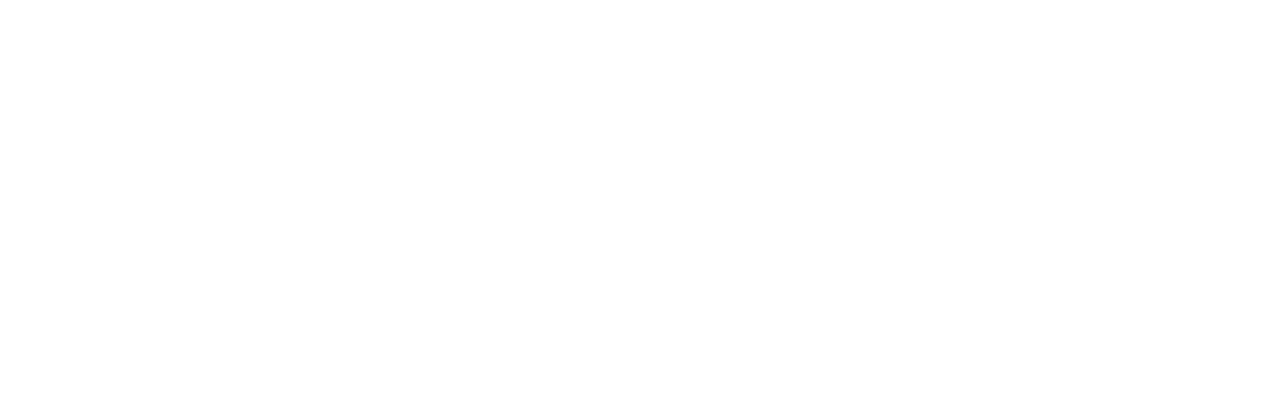
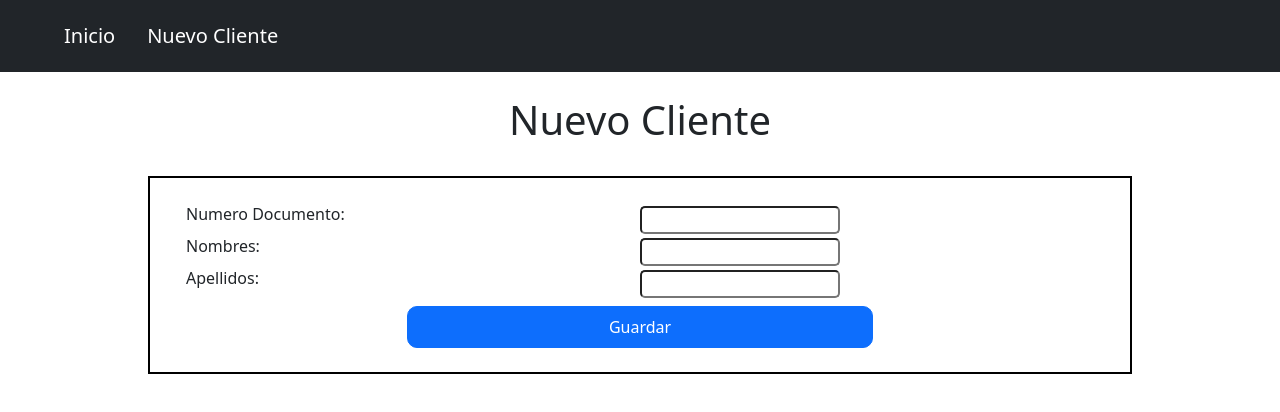
Before and after one commit to daroap19/PracticaQuiz, a plain HTML site: page cliente.html in a window 1280 px wide. Drawn offline with nearby package versions, Linux system fonts and the light colour scheme.

Commit message:
tercer guardado del quiz

```diff
--- a/cliente.html
+++ b/cliente.html
@@ -1,12 +1,34 @@
 <!DOCTYPE html>
-<html lang="en">
+<html lang="es">
 <head>
     <meta charset="UTF-8">
     <meta http-equiv="X-UA-Compatible" content="IE=edge">
     <meta name="viewport" content="width=device-width, initial-scale=1.0">
     <title>Clientes</title>
+    <link href="https://cdn.jsdelivr.net/npm/bootstrap@5.3.0-alpha3/dist/css/bootstrap.min.css" rel="stylesheet" integrity="sha384-KK94CHFLLe+nY2dmCWGMq91rCGa5gtU4mk92HdvYe+M/SXH301p5ILy+dN9+nJOZ" crossorigin="anonymous">
 </head>
 <body>
-
+    <nav>
+        <div class="navbar bg-dark d-flex flex-row" data-bs-theme="dark">
+            <div class="navbar bg-dark" id="navbarNavAltMarkup">
+              <div class="navbar-brand d-flex flex-row mx-5">
+                <a class="nav-link active mx-3" href="./index.html">Inicio</a>
+                <a class="nav-link active mx-3" href="./cliente.html">Nuevo Cliente</a>
+              </div>
+            </div>
+          </div>
+    </nav>
+    <section  class="d-flex flex-column w-75 mx-auto"><br>
+        <h1 class="mx-auto">Nuevo Cliente</h1><br>
+        <form  class="p-4 row row-cols-2 border border-2 border-black " style="--bs-columns:2; --bs-gap: 5rem">
+               <label for="numerodocumento" class="form-label" id="documento">Numero Documento:</label>
+               <input type="text" class="form-text" id="documento" style="width: 200px; border-radius: 5px;">
+                <label for="nombre" class="form-label" id="name">Nombres:</label>
+                <input type="text" class="form-text" id="name" style="width: 200px; border-radius: 5px;">
+                <label for="apellido" class="form-label" id="lastname">Apellidos:</label>
+                <input type="text" class="form-text" id="lastname" style="width: 200px; border-radius: 5px;">
+            <button type="submit" class="btn btn-primary mx-auto mt-2 p-2" style="border-radius: 10px;" >Guardar</button>
+        </form>
+    </section>
 </body>
 </html>
```
Also changed, not shown: Detalles.html (+23 -2 lines), index.html (+10 -10 lines).
